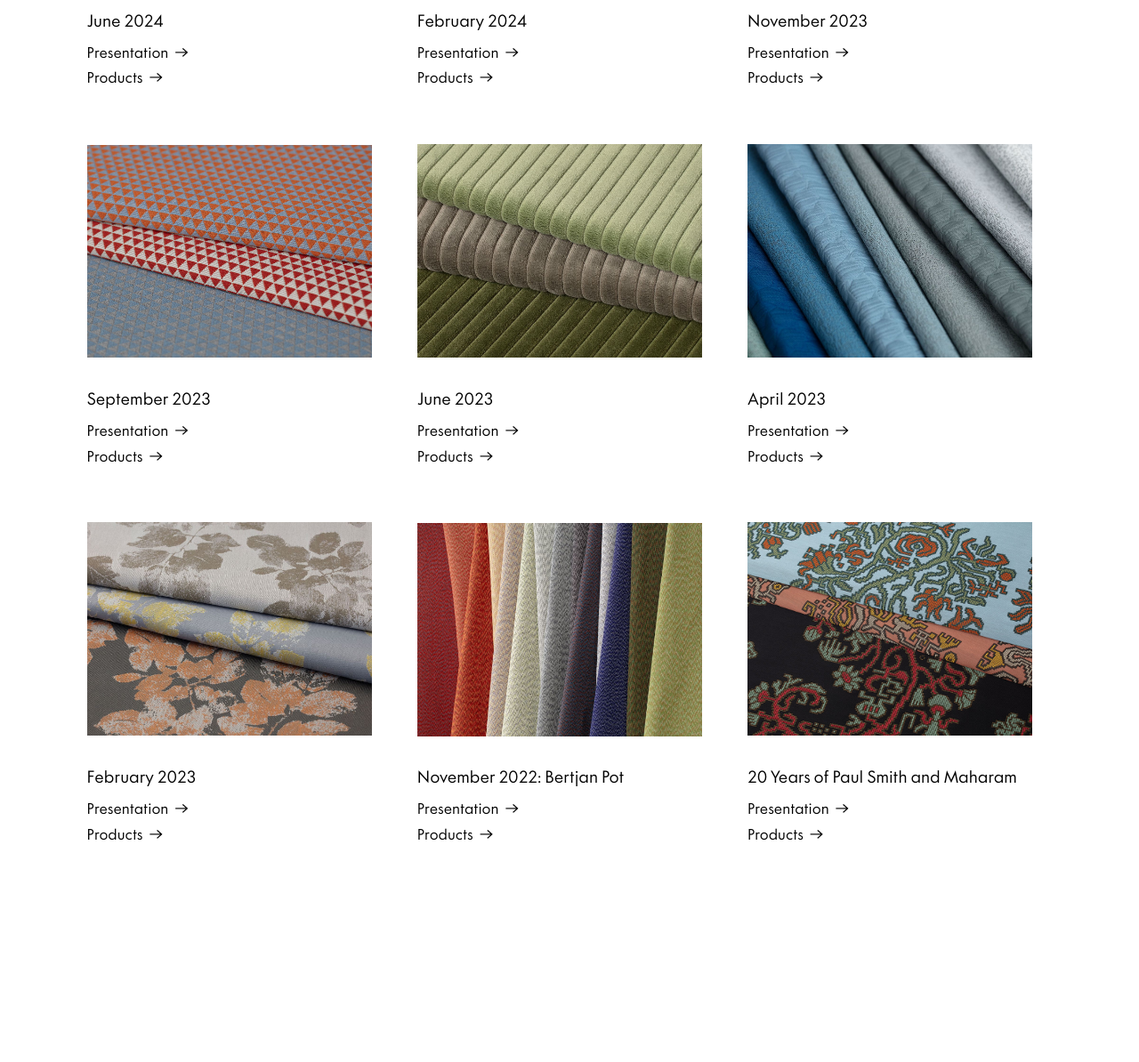
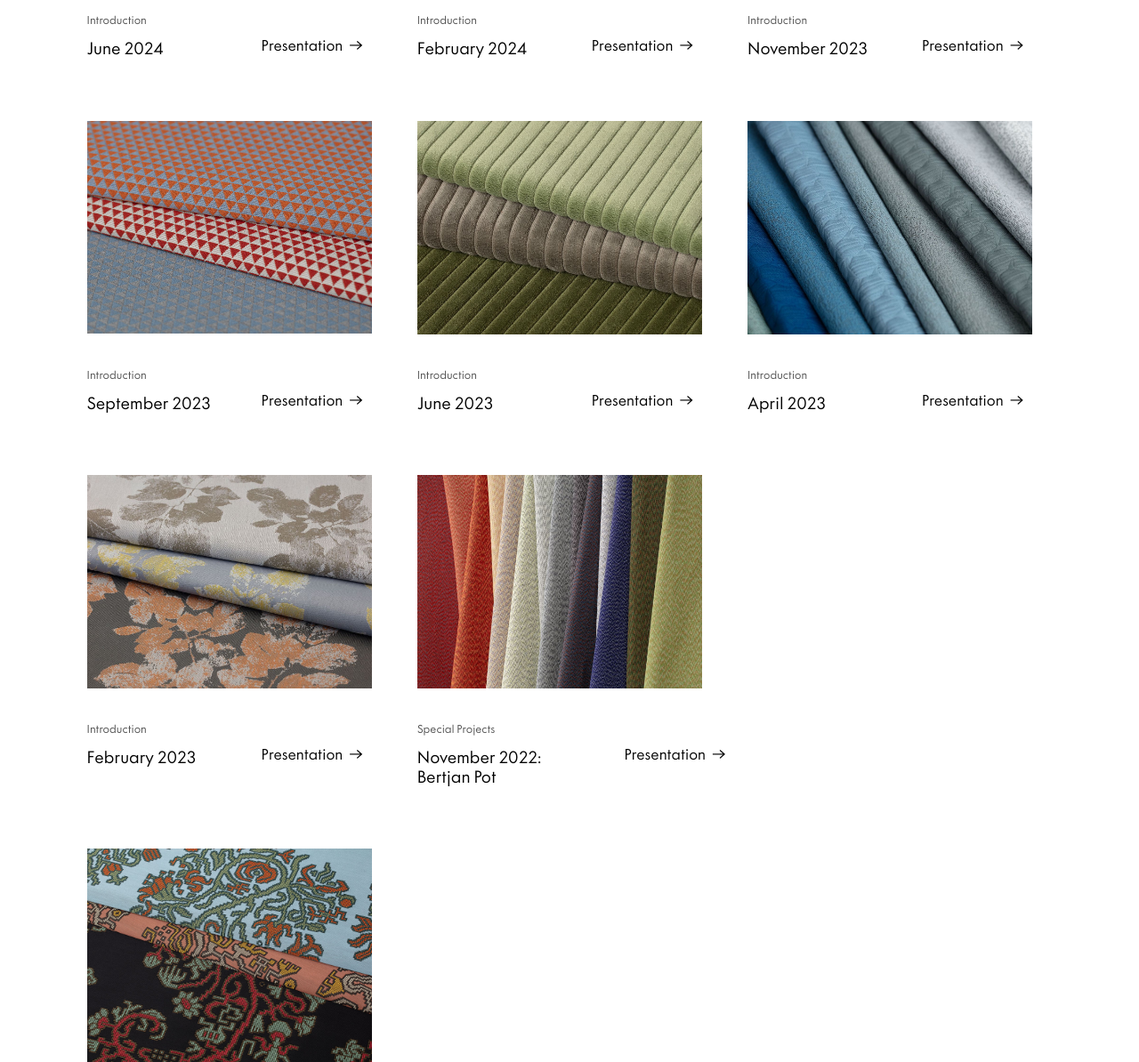
Before and after one commit to kristinayou-maharam/introindex, a website: page dist/listview.html in a window 1280 px wide. Shown: the part 475-1669 px from the top of the page at 89% size. Before the commit the page ends 1588 px from the top, so only its background shows below. Drawn offline with nearby package versions, Linux system fonts and the light colour scheme.

Commit message:
updates to grid view

```diff
--- a/dist/liststyles.css
+++ b/dist/liststyles.css
@@ -81,6 +81,9 @@
       font-family: "maharam";
       font-weight: normal;
       line-height: 1.2;
+      margin-top: 15px;
+      width: 50%;
+      display: inline-block;
     }
 
     h4{
@@ -90,6 +93,14 @@
       font-weight: normal;
       margin-top: 0px;
       margin-bottom: 16px;
+    }
+
+    h5{
+      font-size: 12px;
+      color: #535353;
+      font-family: "maharam";
+      font-weight: normal;
+      margin-bottom: 0;
     }
 
     a{
@@ -159,6 +170,8 @@
 
     #productlink{
       line-height: 0.8;
+      float: right;
+      margin-right: 1vw;
     }
 
     #sort{
--- a/dist/listview.html
+++ b/dist/listview.html
@@ -48,60 +48,69 @@
     <div id="grid" class="grid">
         <div class="grid-item number-1">
             <a href="https://introductions.maharam.com/june_2024/" target="_blank"><div id="smallpreview" style="background-image: url(./img/Maharam_Bertjan_0467-small.jpg);"></div></a>
+            <h5>Introduction</h5>
             <h3>June 2024</h3>
             <p id="productlink"><a href="https://introductions.maharam.com/june_2024/" target="_blank"> Presentation <span>&#x2192;</span></a></p>
-        <p id="productlink"><a href="https://www.maharam.com/products" target="_blank">Products <span>&#x2192;</span></a></p>
+
         </div>
             <div class="grid-item number-2">
                 <a href="https://introductions.maharam.com/february_2024/" target="_blank"><div id="smallpreview" style="background-image: url(./img/MHRM_JacobHashimoto_small.jpg);"></div></a>
+                <h5>Introduction</h5>
                 <h3>February 2024</h3>
                 <p id="productlink"><a href="https://introductions.maharam.com/february_2024/" target="_blank"> Presentation <span>&#x2192;</span></a></p>
-            <p id="productlink"><a href="https://www.maharam.com/products" target="_blank">Products <span>&#x2192;</span></a></p>
+
             </div>
             <div class="grid-item number-3">
                 <a href="https://introductions.maharam.com/november_2023/" target="_blank"><div id="smallpreview" style="background-image: url(./img/isa_small.jpg);"></div></a>
+                <h5>Introduction</h5>
                 <h3>November 2023</h3>
                 <p id="productlink"><a href="https://introductions.maharam.com/november_2023/" target="_blank"> Presentation <span>&#x2192;</span></a></p>
-            <p id="productlink"><a href="https://www.maharam.com/products" target="_blank">Products <span>&#x2192;</span></a></p>
+
             </div>
             <div class="grid-item number-4">
                 <a href="https://introductions.maharam.com/september_2023/" target="_blank"><div id="smallpreview" style= "background-image: url(./img/factor_small.jpg)"></div></a>
+                <h5>Introduction</h5>
                 <h3>September 2023</h3>
                 <p id="productlink"><a href="https://introductions.maharam.com/september_2023/" target="_blank"> Presentation <span>&#x2192;</span></a></p>
-            <p id="productlink"><a href="https://www.maharam.com/products" target="_blank">Products <span>&#x2192;</span></a></p>
+
             </div>
 
             <div class="grid-item number-5">
                 <a href="https://introductions.maharam.com/june_2023/" target="_blank"><div id="smallpreview" style="background-image: url(./img/passage-small.jpg);"></div></a>
+                <h5>Introduction</h5>
                 <h3>June 2023</h3>
                 <p id="productlink"><a href="https://introductions.maharam.com/june_2023/" target="_blank"> Presentation <span>&#x2192;</span></a></p>
-            <p id="productlink"><a href="https://www.maharam.com/products" target="_blank">Products <span>&#x2192;</span></a></p>
+
             </div>
             <div class="grid-item number-6">
                 <a href="https://introductions.maharam.com/april_2023/" target="_blank"><div id="smallpreview" style="background-image: url(./img/cumulus-hive-small.jpg);"></div></a>
+                <h5>Introduction</h5>
                 <h3>April 2023</h3>
                 <p id="productlink"><a href="https://introductions.maharam.com/april_2023/" target="_blank"> Presentation <span>&#x2192;</span></a></p>
-            <p id="productlink"><a href="https://www.maharam.com/products" target="_blank">Products <span>&#x2192;</span></a></p>
+
             </div>
             <div class="grid-item number-7">
                 <a href="https://introductions.maharam.com/february_2023/" target="_blank"><div id="smallpreview" style="background-image: url(./img/canopy-small.jpg);"></div></a>
+                <h5>Introduction</h5>
                 <h3>February 2023</h3>
                 <p id="productlink"><a href="https://introductions.maharam.com/february_2023/" target="_blank"> Presentation <span>&#x2192;</span></a></p>
-            <p id="productlink"><a href="https://www.maharam.com/products" target="_blank">Products <span>&#x2192;</span></a></p>
+
             </div>
 
             <div class="grid-item number-8">
                 <a href="https://introductions.maharam.com/november_2022/" target="_blank"><div id="smallpreview" style="background-image: url(./img/twist-small.jpg)"></div></a>
-                    <h3>November 2022: Bertjan Pot</h3>
+                <h5>Special Projects</h5>
+                <h3>November 2022: Bertjan Pot</h3>
                     <p id="productlink"><a href="https://introductions.maharam.com/november_2022/" target="_blank"> Presentation <span>&#x2192;</span></a></p>
-                <p id="productlink"><a href="https://www.maharam.com/products" target="_blank">Products <span>&#x2192;</span></a></p>
+
                 </div>
 
                 <div class="grid-item number-9">
                     <a href="https://collaborations.maharam.com/paul-smith/" target="_blank"><div id="smallpreview" style="background-image: url(./img/PSmith_PaisleyBrocade.jpg)"></div></a>
+                    <h5>Special Projects</h5>
                     <h3>20 Years of Paul Smith and Maharam</h3>
                     <p id="productlink"><a href="https://collaborations.maharam.com/paul-smith/" target="_blank"> Presentation <span>&#x2192;</span></a></p>
-                <p id="productlink"><a href="https://www.maharam.com/products" target="_blank">Products <span>&#x2192;</span></a></p>
+
                 </div>
                 </div>
     </div>
--- a/dist/v2styles.css
+++ b/dist/v2styles.css
@@ -163,7 +163,7 @@ h4{
 }
 
 .type{
-  font-size: 14px;
+  font-size: 12px;
   color: #ffffff;
   font-family: "maharam";
   font-weight: normal;
@@ -216,7 +216,7 @@ display: flex;
 
 #grid-icon{
   height: 20px;
-   fill: rgb(0, 0, 0);
+   fill: rgb(255, 255, 255);
    transition: 0.5s all;
    display: block;
 
```
Also changed, not shown: dist/script.js (+8 -8 lines), dist/v2.html (+9 -9 lines), 1 other file.
